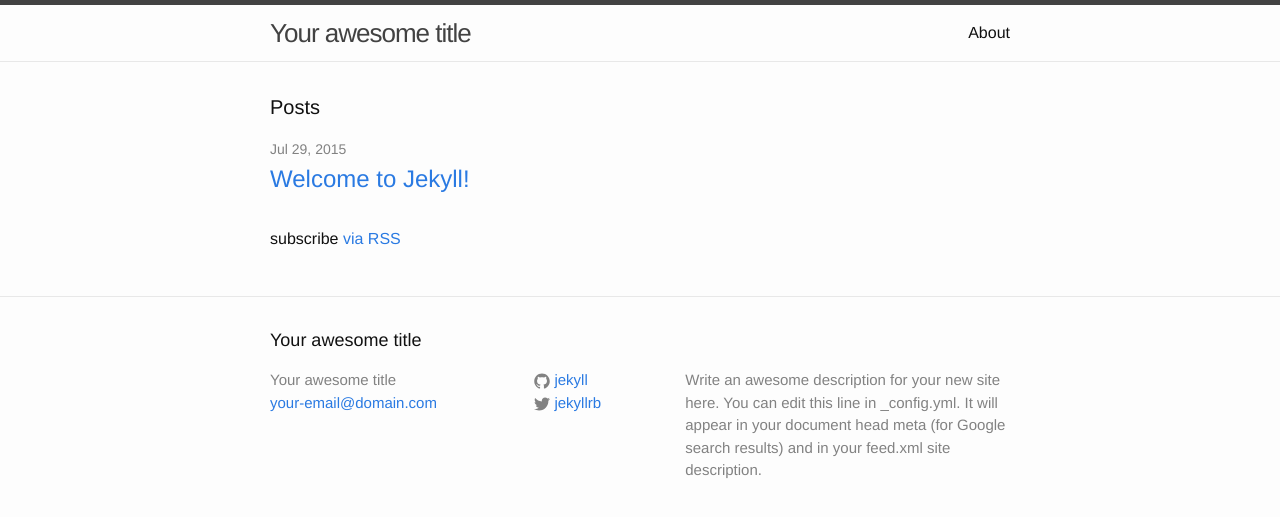
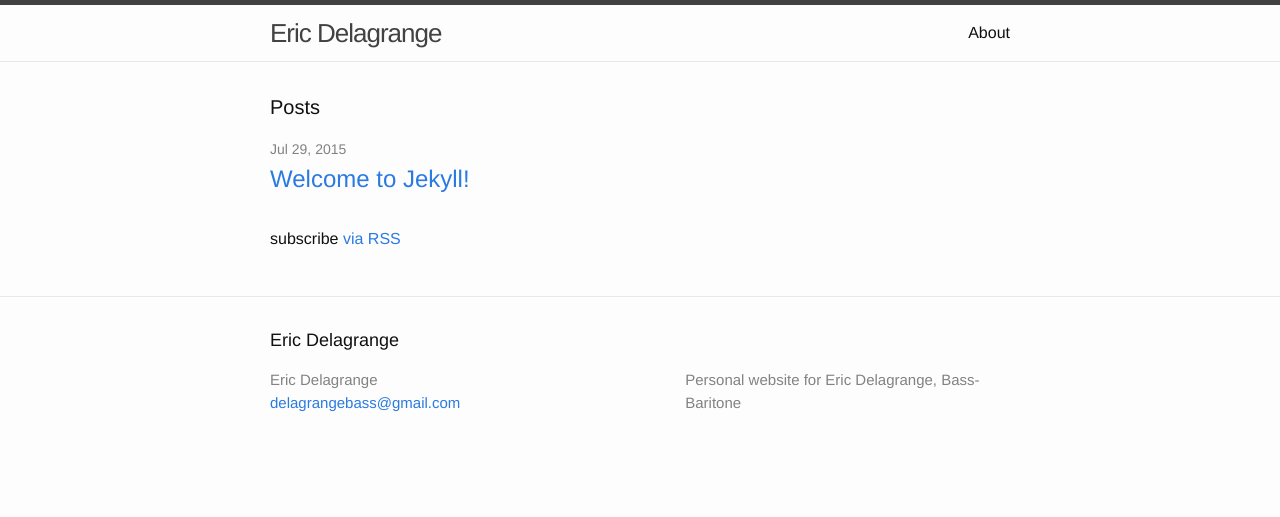
Before and after one commit to ericdelagrange/ericdelagrange.github.io, a Jekyll site: the page built from index.html, in a window 1280 px wide. Shown: the top 517 px of the page. Built offline with Jekyll 4.4.1, drawn with Linux system fonts in a browser that asks for light colours.

Commit message:
update config

```diff
--- a/_config.yml
+++ b/_config.yml
@@ -1,14 +1,10 @@
 # Site settings
-title: Your awesome title
-email: your-email@domain.com
+title: Eric Delagrange
+email: delagrangebass@gmail.com
 description: > # this means to ignore newlines until "baseurl:"
-  Write an awesome description for your new site here. You can edit this
-  line in _config.yml. It will appear in your document head meta (for
-  Google search results) and in your feed.xml site description.
+  Personal website for Eric Delagrange, Bass-Baritone
 baseurl: "" # the subpath of your site, e.g. /blog/
-url: "http://yourdomain.com" # the base hostname & protocol for your site
-twitter_username: jekyllrb
-github_username:  jekyll
+url: "http://ericdelagrange.com" # the base hostname & protocol for your site
 
 # Build settings
 markdown: kramdown
```
